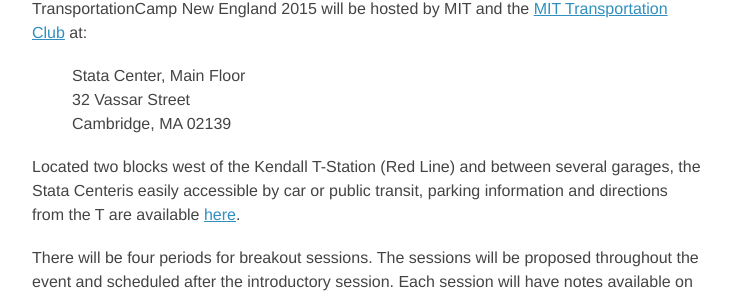
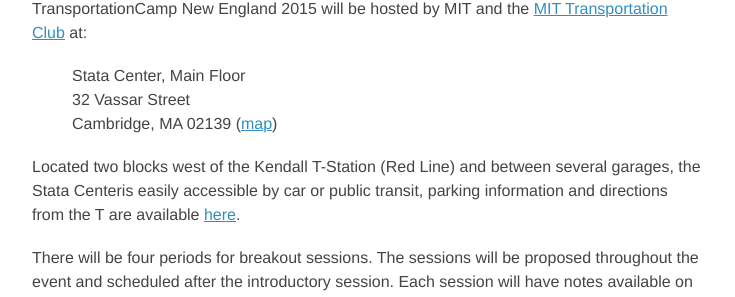
Before and after one commit to transpocamp/transportationcamp.org, a Jekyll site: the page built from events/new-england-2015/index.markdown, in a window 1280 px wide. Shown: the part 1177-1474 px from the top of the page, without its empty margins (272-1007 px from the left). Built offline with Jekyll 4.4.1, drawn with Linux system fonts in a browser that asks for light colours; nearby versions of some CDN libraries; Markdown is read by kramdown in place of the engine named in the settings.

Commit message:
Update index.markdown

```diff
--- a/events/new-england-2015/index.markdown
+++ b/events/new-england-2015/index.markdown
@@ -37,7 +37,7 @@
 
 > Stata Center, Main Floor<br>
 > 32 Vassar Street<br>
-> Cambridge, MA 02139
+> Cambridge, MA 02139 ([map](https://goo.gl/maps/DVUfz))
 
 Located two blocks west of the Kendall T-Station (Red Line) and between several garages, the Stata Centeris easily accessible by car or public transit, parking information and directions from the T are available [here](http://www.gbcacm.org/venues/cambridge/mit-building-32-stata-center.html).
 
```
